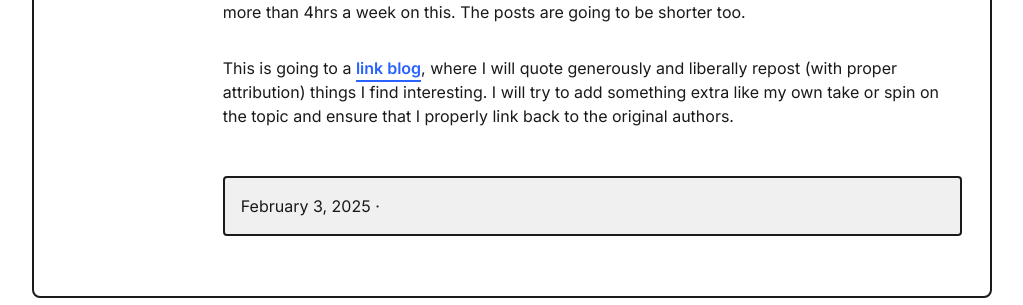
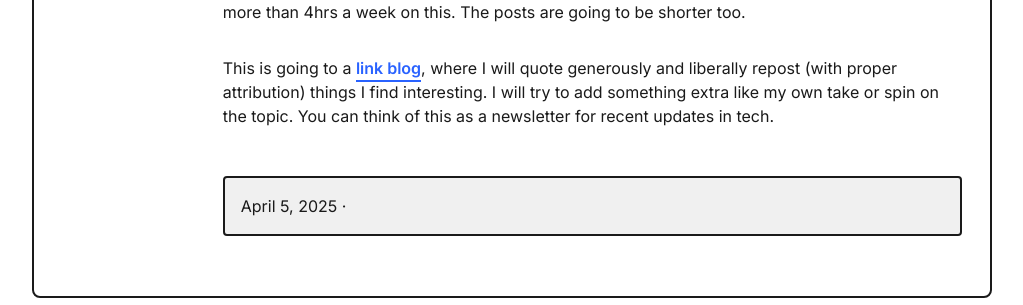
Before and after one commit to r-nikhil/r-nikhil.github.io, a Jekyll site: the page built from _til/2025-04-05-link-blog-start.md, in a window 1280 px wide. Shown: the part 227-532 px from the top of the page, without its empty margins (128-1151 px from the left). Built offline with Jekyll 4.4.1, drawn with Linux system fonts in a browser that asks for light colours.

Commit message:
change url

```diff
--- a/_til/2025-02-03-test.md
+++ b/_til/2025-04-05-link-blog-start.md
@@ -6,4 +6,4 @@
 
 I read a lot of content on twitter, 100s of blogs, articles and research papers. However, if you ask my opinion on something 6 months later which I had previously read about, I usually have to redo the research again. This section of my website is going to bridge that gap. About 80% of the posts on the home page are heavily researched with me spending weeks learning about the topic and days writing about them. I won't be doing that for this section and I don't plan on spending more than 4hrs a week on this. The posts are going to be shorter too.
 
-This is going to a [link blog](https://simonwillison.net/2024/Dec/22/link-blog/), where I will quote generously and liberally repost (with proper attribution) things I find interesting. I will try to add something extra like my own take or spin on the topic and ensure that I properly link back to the original authors.
+This is going to a [link blog](https://simonwillison.net/2024/Dec/22/link-blog/), where I will quote generously and liberally repost (with proper attribution) things I find interesting. I will try to add something extra like my own take or spin on the topic. You can think of this as a newsletter for recent updates in tech.
```
